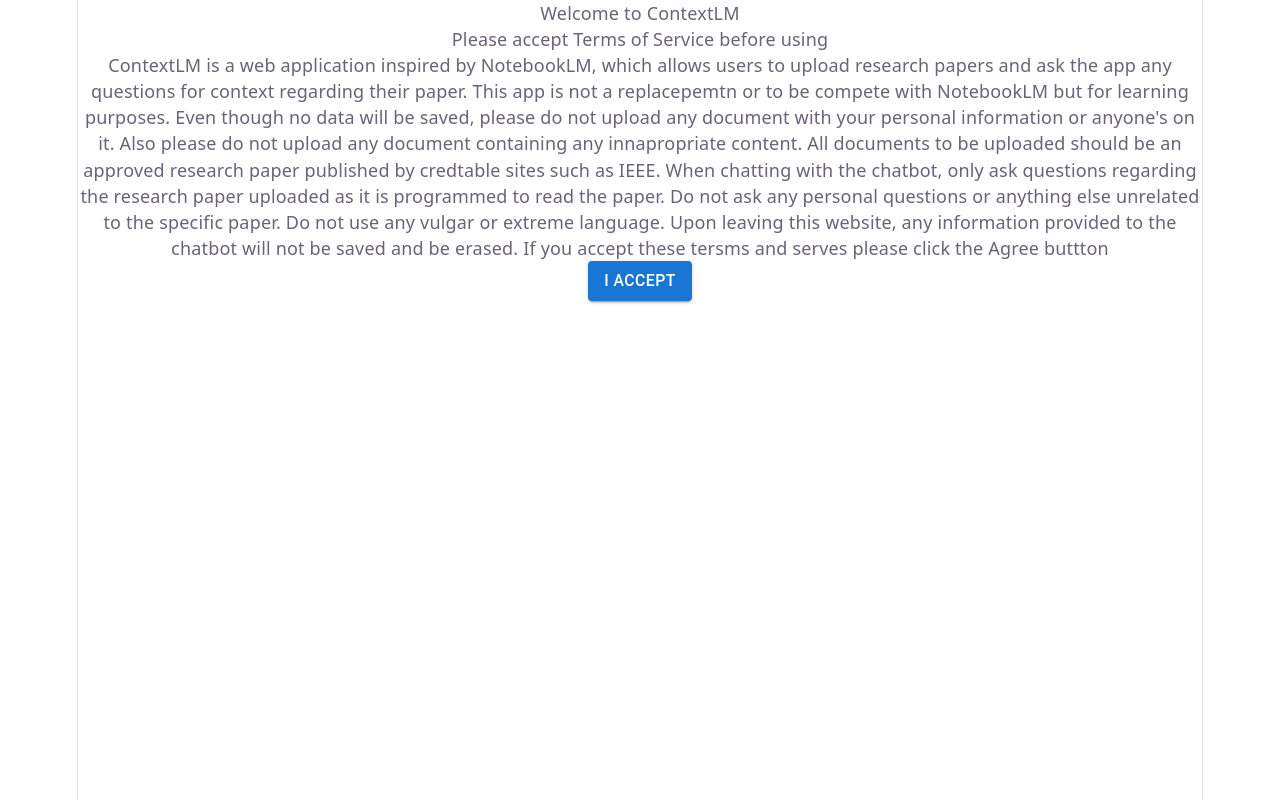
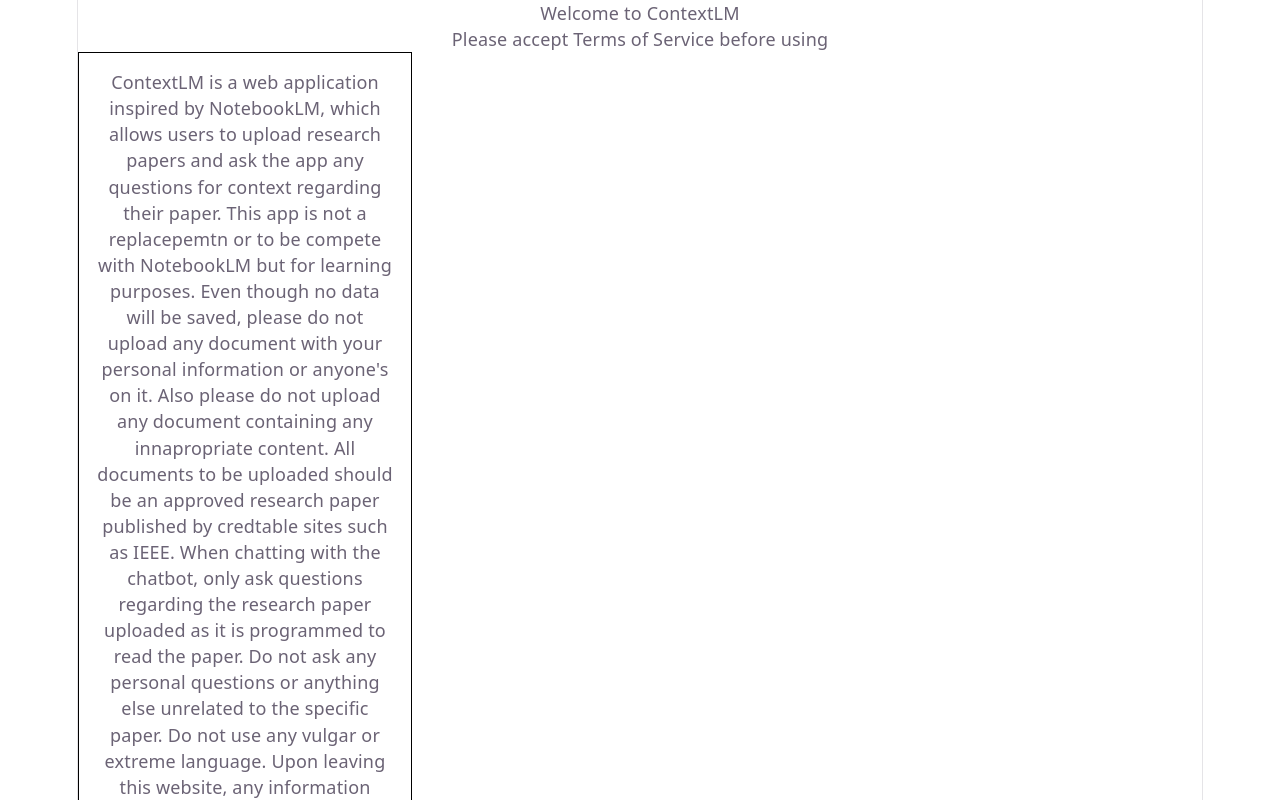
Before and after one commit to AZ-4321/ContextLM, a React (Vite) app in the folder frontend/: page / in a window 1280 px wide. Shown: the top 800 px of the page. Built offline with nearby package versions, Linux system fonts and the light colour scheme.

Commit message:
Created a box and added some styling.

```diff
--- a/frontend/src/App.tsx
+++ b/frontend/src/App.tsx
@@ -1,5 +1,5 @@
 import { useState } from 'react'
-import { Button } from '@mui/material';
+import { Button, Box } from '@mui/material';
 
 function App() {
 
@@ -8,6 +8,7 @@
     <>
      <div>Welcome to ContextLM</div>
      <div>Please accept Terms of Service before using</div>
+     <Box sx={{ p: 2, width: 300, height: 0.05, border: '1px solid black' }}>
      <div>ContextLM is a web application inspired by NotebookLM, which allows users to upload
       research papers and ask the app any questions for context regarding their paper. This app is not a
       replacepemtn or to be compete with NotebookLM but for learning purposes. Even though no data will be saved,
@@ -21,6 +22,7 @@
 
       If you accept these tersms and serves please click the Agree buttton
      </div>
+     </Box>
 
      <div>
       <Button variant="contained">
```
